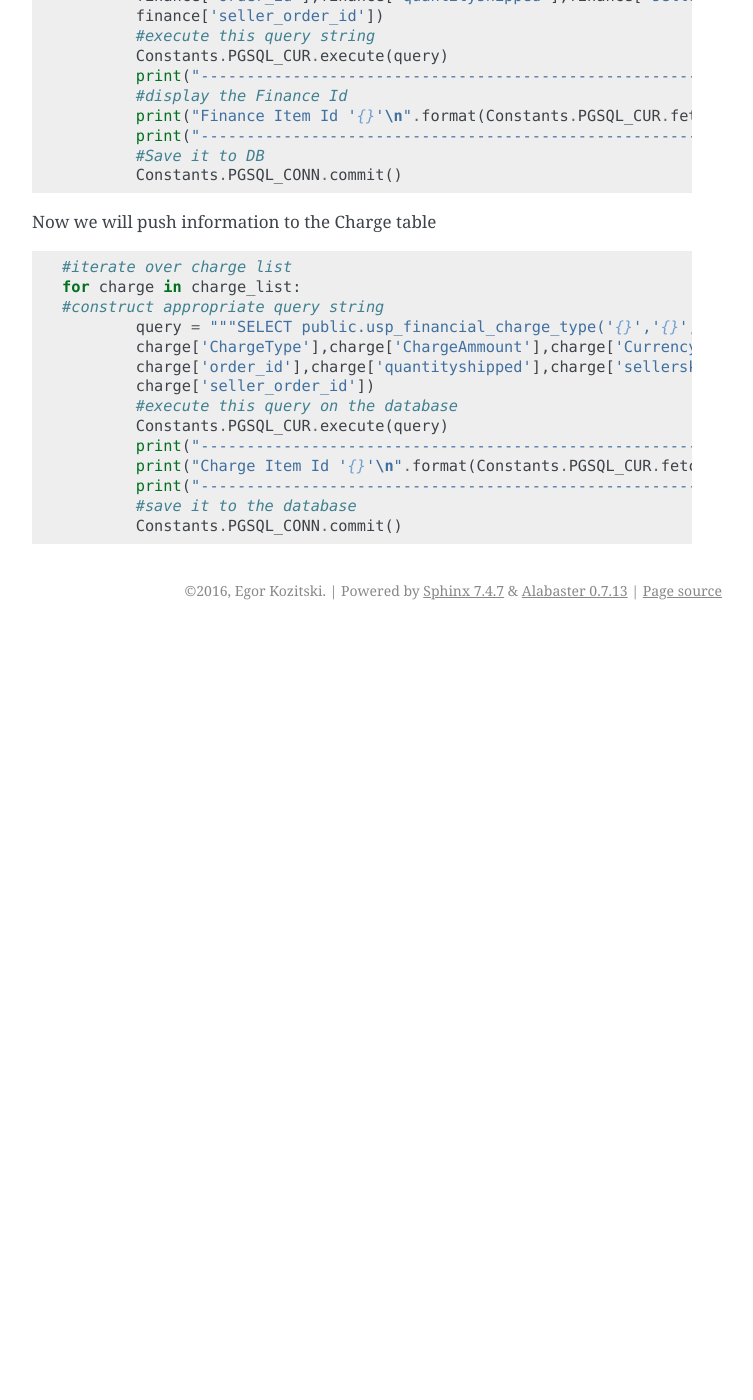
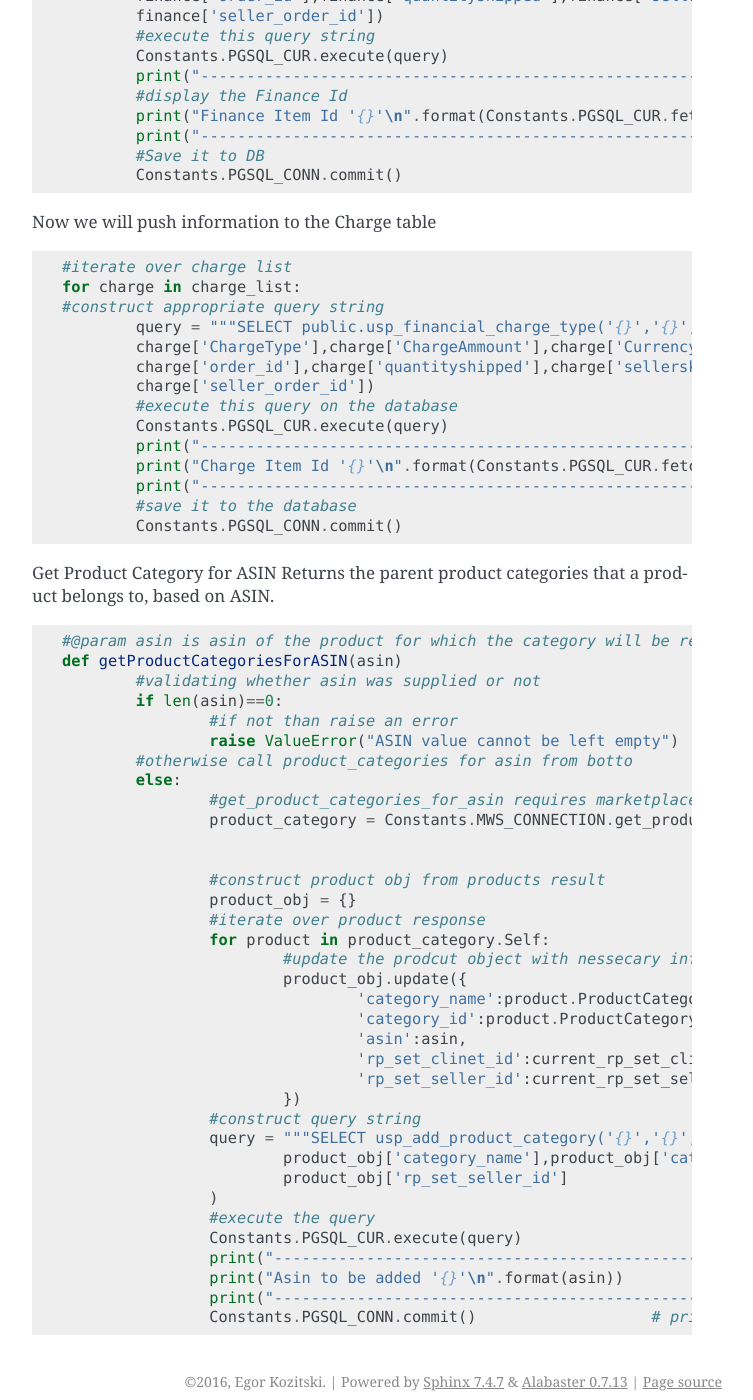
Before and after one commit to Scruf/PrivateStash, a Sphinx documentation site: the page built from RefundsDocs/home/egor/PrivateStash/RefundsDocs/source/index.rst, in a window 1280 px wide and 1400 px high, scrolled down 2099 px. Shown: the whole window, without its empty margins (388-1141 px from the left). Built offline with Sphinx 7.4.7, drawn with Linux system fonts in a browser that asks for light colours; before the commit the page ends 2729 px from its top, so only the background shows below that.

Commit message:
Added getProductForAsin

```diff
--- a/RefundsDocs/home/egor/PrivateStash/RefundsDocs/source/index.rst
+++ b/RefundsDocs/home/egor/PrivateStash/RefundsDocs/source/index.rst
@@ -143,3 +143,46 @@ Now we will push information to the Charge table
 		print("-----------------------------------------------------------------------------")
 		#save it to the database
 		Constants.PGSQL_CONN.commit()
+
+
+
+Get Product Category for ASIN Returns the parent product categories that a product belongs to, based on ASIN.
+
+.. code-block:: python
+
+
+	#@param asin is asin of the product for which the category will be returned
+	def getProductCategoriesForASIN(asin)
+		#validating whether asin was supplied or not
+		if len(asin)==0:
+			#if not than raise an error
+			raise ValueError("ASIN value cannot be left empty")
+		#otherwise call product_categories for asin from botto
+		else:
+			#get_product_categories_for_asin requires marketplacename and asi as it parameters
+			product_category = Constants.MWS_CONNECTION.get_product_categories_for_asin(\
+														MarketplaceId=Constants.MWS_CONFIG['marketplaceid'],\
+														ASIN=asin).GetProductCategoriesForASINResult
+			#construct product obj from products result
+			product_obj = {}
+			#iterate over product response
+			for product in product_category.Self:
+				#update the prodcut object with nessecary information which will be used to construct query
+				product_obj.update({
+					'category_name':product.ProductCategoryName,
+					'category_id':product.ProductCategoryId,
+					'asin':asin,
+					'rp_set_clinet_id':current_rp_set_client_id,
+					'rp_set_seller_id':current_rp_set_seller_id
+				})
+			#construct query string
+			query = """SELECT usp_add_product_category('{}','{}','{}','{}','{}')""".format(
+				product_obj['category_name'],product_obj['category_id'],product_obj['asin'],product_obj['rp_set_clinet_id'],
+				product_obj['rp_set_seller_id']
+			)
+			#execute the query
+			Constants.PGSQL_CUR.execute(query)
+			print("--------------------------------------------------------------------------------------------------------")
+			print("Asin to be added '{}'\n".format(asin))
+			print("--------------------------------------------------------------------------------------------------------")
+			Constants.PGSQL_CONN.commit()			# print(prod
```
Also changed, not shown: 5 other files.
